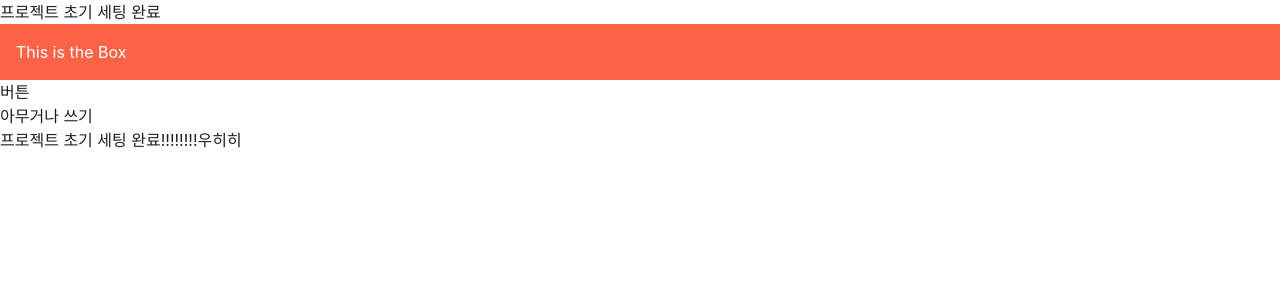
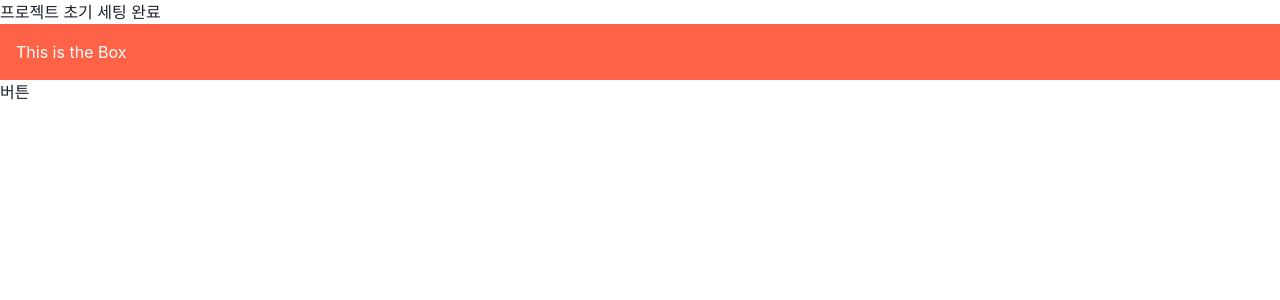
Before and after one commit to Developer-Sauna-Club/github-practice-together, a React (Vite) app in the folder vite-project/: page / in a window 1280 px wide. Shown: the top 300 px of the page. Built offline with nearby package versions, Linux system fonts and the light colour scheme.

Commit message:
Revert "feat : App.tsx 수정"
This reverts commit 0c454e89869365c23ee20837437bc7e173ed1de8.

```diff
--- a/vite-project/src/App.tsx
+++ b/vite-project/src/App.tsx
@@ -1,17 +1,16 @@
-import Button from '@/components/Button';
-import { Box } from '@chakra-ui/react';
+import Button from '@/components/Button'
+import { Box } from '@chakra-ui/react'
 function App() {
+
   return (
     <>
       <div>프로젝트 초기 세팅 완료</div>
-      <Box bg="tomato" w="100%" p={4} color="white">
+      <Box bg='tomato' w='100%' p={4} color='white'>
         This is the Box
       </Box>
-      <Button />
-      <h1>아무거나 쓰기</h1>
-      <div>프로젝트 초기 세팅 완료!!!!!!!!우히히</div>
+      <Button/>
     </>
-  );
+  )
 }
 
-export default App;
+export default App
```
Also changed, not shown: 1 other file (tests, documents, lock files or other folders).
